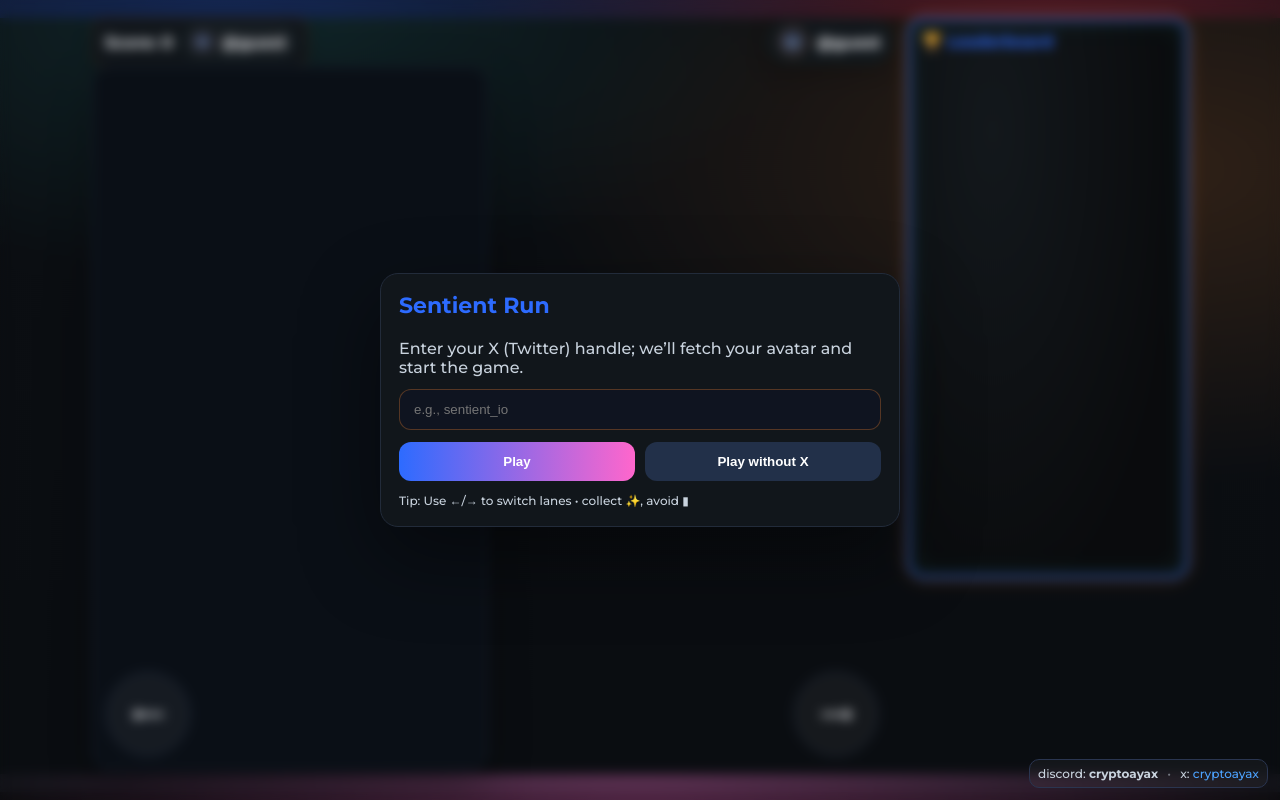
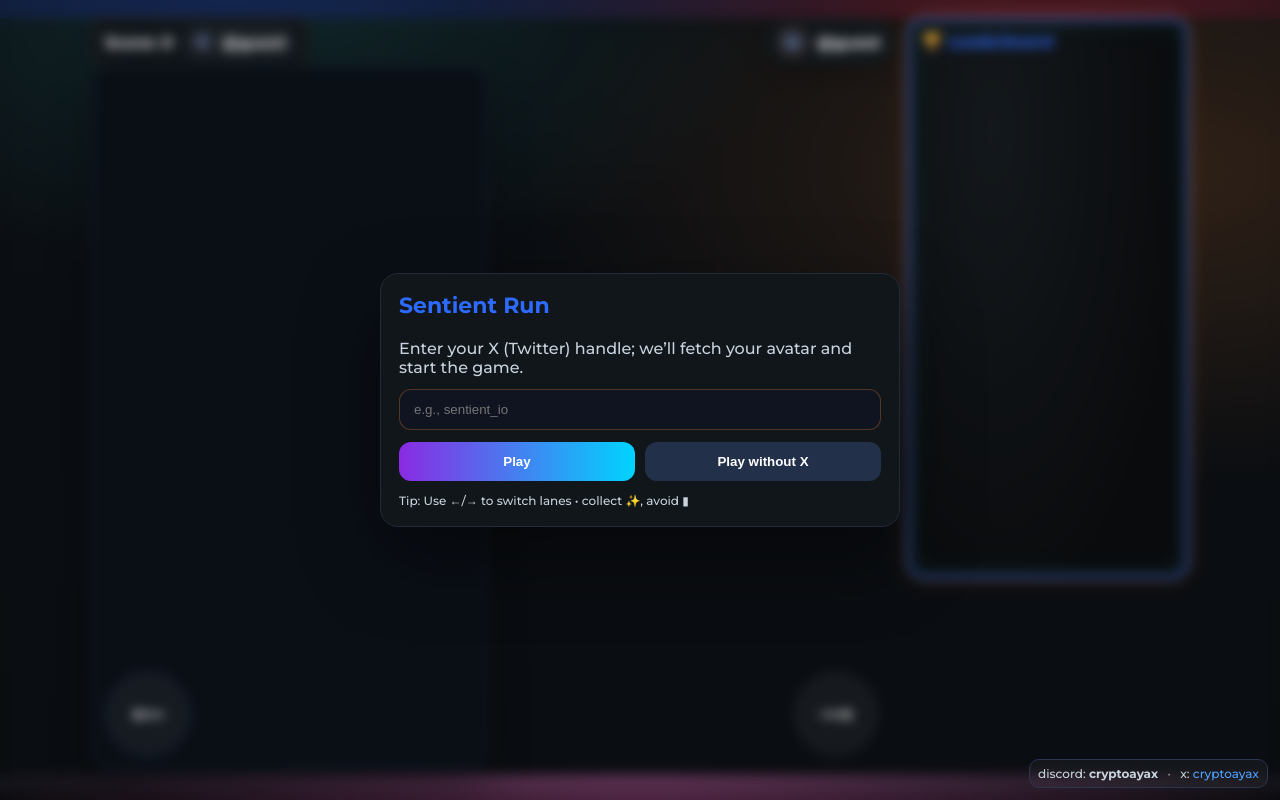
Before and after one commit to tablemagico/sentient-race, a plain HTML site: page index.html in a window 1280 px wide. Drawn offline with Linux system fonts and the light colour scheme; no server answers.

Commit message:
Update index.html

```diff
--- a/index.html
+++ b/index.html
@@ -112,7 +112,10 @@
     #socialTag a { color: #4da3ff; text-decoration: none; }
     #socialTag a:hover { text-decoration: underline; }
     #socialTag .sep { margin: 0 6px; opacity: .5; }
-
+#btnStart{
+  background: linear-gradient(90deg, #8a2be2, #00d4ff); /* örnek renkler */
+}
+#btnStart:hover{ filter: brightness(1.08); } /* opsiyonel */
   @media (max-width: 860px){
     .layout{ grid-template-columns:1fr; }
     #game{ width:min(94vw, 420px); }
```
